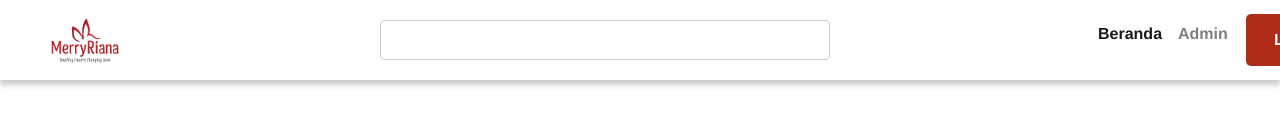
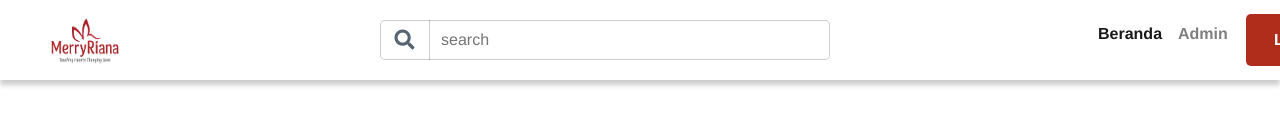
Before and after one commit to m-joseph27/Toko-online_VueJs, a Vue app: page / in a window 1280 px wide. Shown: the top 138 px of the page. Built offline with nearby package versions, Linux system fonts and the light colour scheme; no server answers.

Commit message:
fixing DOM

```diff
--- a/src/components/admin/ListOrder.vue
+++ b/src/components/admin/ListOrder.vue
@@ -16,8 +16,12 @@
           <span>{{ order.price }}</span>
         </div>
         <div class="orderer">
-          <p>Pembeli Produk:</p>
+          <p>Pembeli Produk :</p>
           <span>{{ order.nm_user }}</span>
+        </div>
+        <div class="idUser">
+          <p>ID User :</p>
+          <span>{{ order.id_user }}</span>
         </div>
       </div>
     </div>
@@ -41,6 +45,7 @@ export default {
 <style lang="scss" scoped>
   .listOrderWrapper.listOrderActive{
     display: flex !important;
+    transition: ease .5s;
   }
 
   .listOrderWrapper{
@@ -55,9 +60,10 @@ export default {
     overflow-y: scroll;
     display: none;
     flex-direction: column;
+    transition: ease .5s;
     .listOrder{
       width: 100%;
-      height: 120px;
+      height: 155px;
       display: flex;
       border-bottom: 1px solid rgba(0, 0, 0, 0.164);
       &:hover{
@@ -88,6 +94,7 @@ export default {
         flex-direction: column;
         text-align: left;
         padding-left: 20px;
+        padding-top: 5px;
         span{
           padding-left: 50px;
         }
@@ -102,6 +109,16 @@ export default {
         .orderer{
           width: 100%;
           display: flex;
+          span{
+            padding-left: 38px;
+          }
+        }
+        .idUser{
+          width: 100%;
+          display: flex;
+          span{
+            padding-left: 95px;
+          }
         }
       }
     }
--- a/src/components/admin/ListUser.vue
+++ b/src/components/admin/ListUser.vue
@@ -31,6 +31,7 @@ export default {
 <style lang="scss" scoped>
   .listUserWrapper.listUserActive{
     display: flex !important;
+    transition: .5s;
   }
 
   .listUserWrapper{
@@ -41,10 +42,11 @@ export default {
     border-radius: 5px;
     position: absolute;
     top: 170px;
-    left: 35%;
+    left: 40%;
     flex-direction: column;
     overflow-y: scroll;
     display: none;
+    transition: .5s;
     .listUser{
       width: 100%;
       height: 100px;
--- a/src/components/admin/add.vue
+++ b/src/components/admin/add.vue
@@ -8,20 +8,52 @@
       <span>Description</span>
     </div>
     <div class="inputProduct">
-      <div class="nameProduct"><input type="text"></div>
-      <div class="priceProduct"><input type="text"></div>
-      <div class="photoProduct"><input type="file"></div>
-      <div class="descProduct"><textarea name="" id="" cols="70" rows="5"></textarea></div>
-    </div>
-    <div class="btnSubmit">
-      <button>Sumbit</button>
+      <form @submit="addProduct">
+        <div class="nameProduct">
+          <input type="text" v-model="productName">
+        </div>
+        <div class="priceProduct">
+          <input type="text" v-model="priceProduct">
+        </div>
+        <div class="photoProduct">
+          <input type="file" ref="file">
+        </div>
+        <div class="descProduct">
+          <textarea name="" id="" cols="70" rows="5" v-model="descProduct"></textarea>
+        </div>
+        <div class="btnSubmit">
+          <button type="submit">Sumbit</button>
+        </div>
+      </form>
     </div>
   </div>
 </template>
 
 <script>
 export default {
-
+  name: 'add',
+  data() {
+    return {
+      productName: '',
+      priceProduct: '',
+      productPhoto: '',
+      descProduct: '',
+    };
+  },
+  methods: {
+    addProduct(e) {
+      e.preventDefault();
+      const formData = new FormData();
+      formData.append('nm_product', this.productName);
+      formData.append('price', this.priceProduct);
+      formData.append('photo', this.$refs.file.files[0]);
+      formData.append('description', this.descProduct);
+      this.$store.dispatch('ADDPRODUCT', formData)
+        .then(() => {
+          this.$router.go('/admin');
+        });
+    },
+  },
 };
 </script>
 
@@ -29,6 +61,7 @@ export default {
 
   .addWrapperActive{
     display: flex !important;
+    transition: ease .5s !important;
   }
 
   .addWrapper{
@@ -43,6 +76,7 @@ export default {
     overflow: hidden;
     padding-top: 30px;
     display: none;
+    transition: ease .5s !important;
     .btnClose{
       width: 70px;
       height: 50px;
--- a/src/components/user/Navbar.vue
+++ b/src/components/user/Navbar.vue
@@ -11,7 +11,10 @@
     <div class="collapse navbar-collapse" id="navbarNavAltMarkup">
       <div class="navbar-nav">
         <div class="search">
-          <input type="text">
+          <input type="text" placeholder="search">
+          <div class="searchBox">
+            <i class="fas fa-search"></i>
+          </div>
         </div>
         <router-link class="nav-link active" to="/">Beranda
           <span class="sr-only">(current)</span>
@@ -58,8 +61,6 @@ export default {
   }
 }
 .navbar-collapse{
-  // display: flex;
-  // background-color: #af2d1a;
   justify-content: flex-end;
   align-items: center;
   margin-right: 50px;
@@ -67,6 +68,7 @@ export default {
   box-sizing: border-box;
   .search{
     margin: 6px 260px;
+    position: relative;
     input{
       width: 450px;
       height: 40px;
@@ -74,6 +76,23 @@ export default {
       outline: none;
       padding-left: 10px;
       border: 1px solid rgba(0, 0, 0, 0.20);
+      position: relative;
+      padding-left: 60px;
+      &:focus{
+        border:1px solid #af2d1a;
+      }
+    }
+    .searchBox{
+      width: 50px;
+      height: 100%;
+      position: absolute;
+      top: 0;
+      padding-top: 10px;
+      border-right: 1px solid rgba(0, 0, 0, 0.20);
+      i{
+      opacity: .8;
+      font-size: 20px;
+    }
     }
   }
   .btn-parent{
--- a/src/store/index.js
+++ b/src/store/index.js
@@ -9,6 +9,7 @@ export default new Vuex.Store({
     product: [],
     user: [],
     order: [],
+    message: '',
   },
   mutations: {
     PRODUCT(state, data) {
@@ -19,6 +20,9 @@ export default new Vuex.Store({
     },
     ORDER(state, data) {
       state.order = data;
+    },
+    MSG(state, data) {
+      state.message = data;
     },
   },
   actions: {
@@ -40,9 +44,22 @@ export default new Vuex.Store({
       axios
         .get(`${process.env.VUE_APP_URL}order`)
         .then((res) => {
-          console.log(res.data.data);
           context.commit('ORDER', res.data.data);
         });
+    },
+    ADDPRODUCT(context, data) {
+      // eslint-disable-next-line no-unused-vars
+      return new Promise((resolve, reject) => {
+        axios
+          .post(`${process.env.VUE_APP_URL}product/insert`, data)
+          .then((res) => {
+            resolve(res);
+          })
+          .catch((error) => {
+            console.log(error);
+            context.commit('MSG', error.response.data.err);
+          });
+      });
     },
   },
 
--- a/src/views/AdminPage.vue
+++ b/src/views/AdminPage.vue
@@ -33,15 +33,21 @@ export default {
   methods: {
     modalAdd() {
       document.querySelector('.addWrapper').classList.add('addWrapperActive');
+      document.querySelector('.listUserWrapper').classList.remove('listUserActive');
+      document.querySelector('.listOrderWrapper').classList.remove('listOrderActive');
     },
     closeAdd() {
       document.querySelector('.addWrapper').classList.remove('addWrapperActive');
     },
     modalListUser() {
       document.querySelector('.listUserWrapper').classList.toggle('listUserActive');
+      document.querySelector('.listOrderWrapper').classList.remove('listOrderActive');
+      document.querySelector('.addWrapper').classList.remove('addWrapperActive');
     },
     modalListOrder() {
       document.querySelector('.listOrderWrapper').classList.toggle('listOrderActive');
+      document.querySelector('.listUserWrapper').classList.remove('listUserActive');
+      document.querySelector('.addWrapper').classList.remove('addWrapperActive');
     },
   },
 };
```
